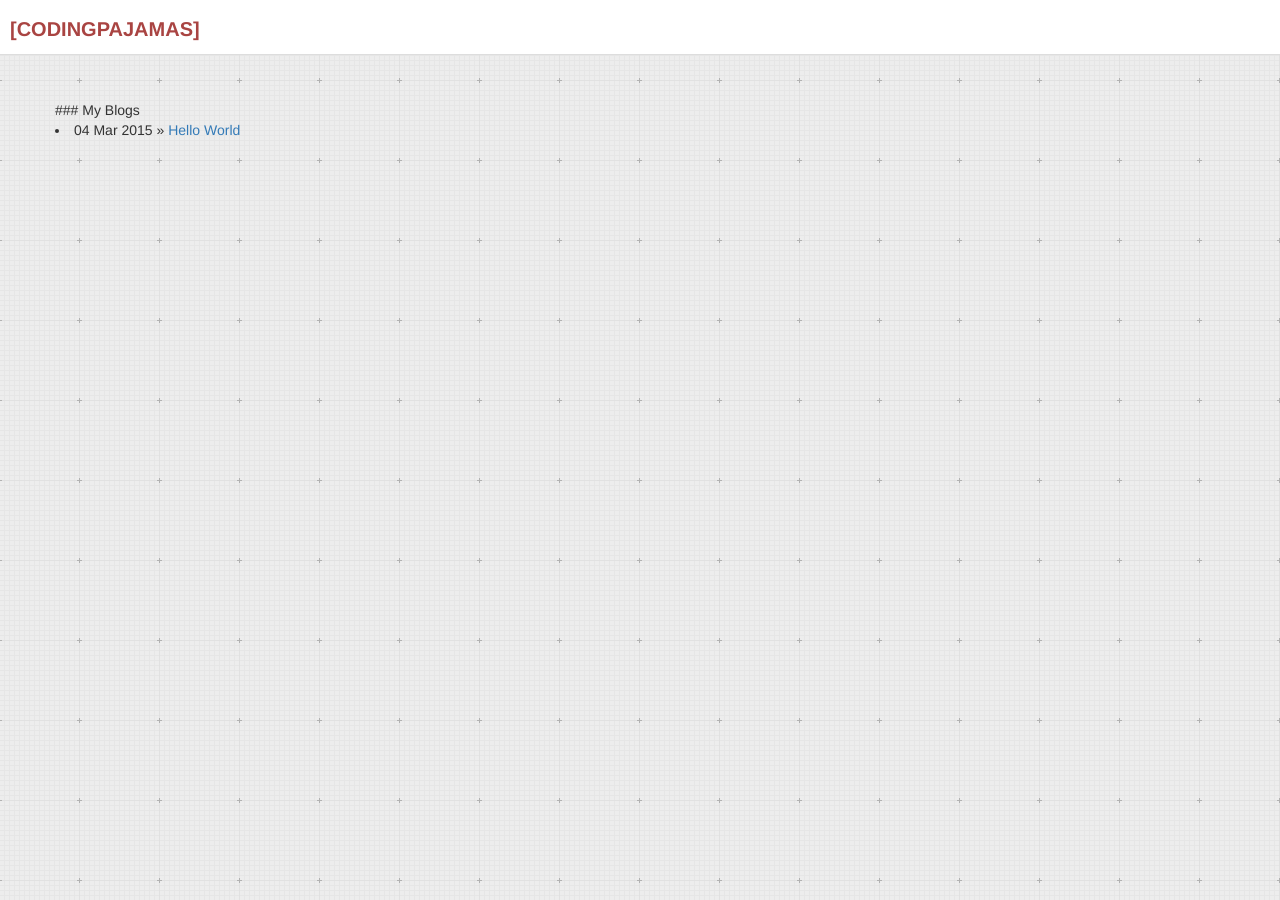
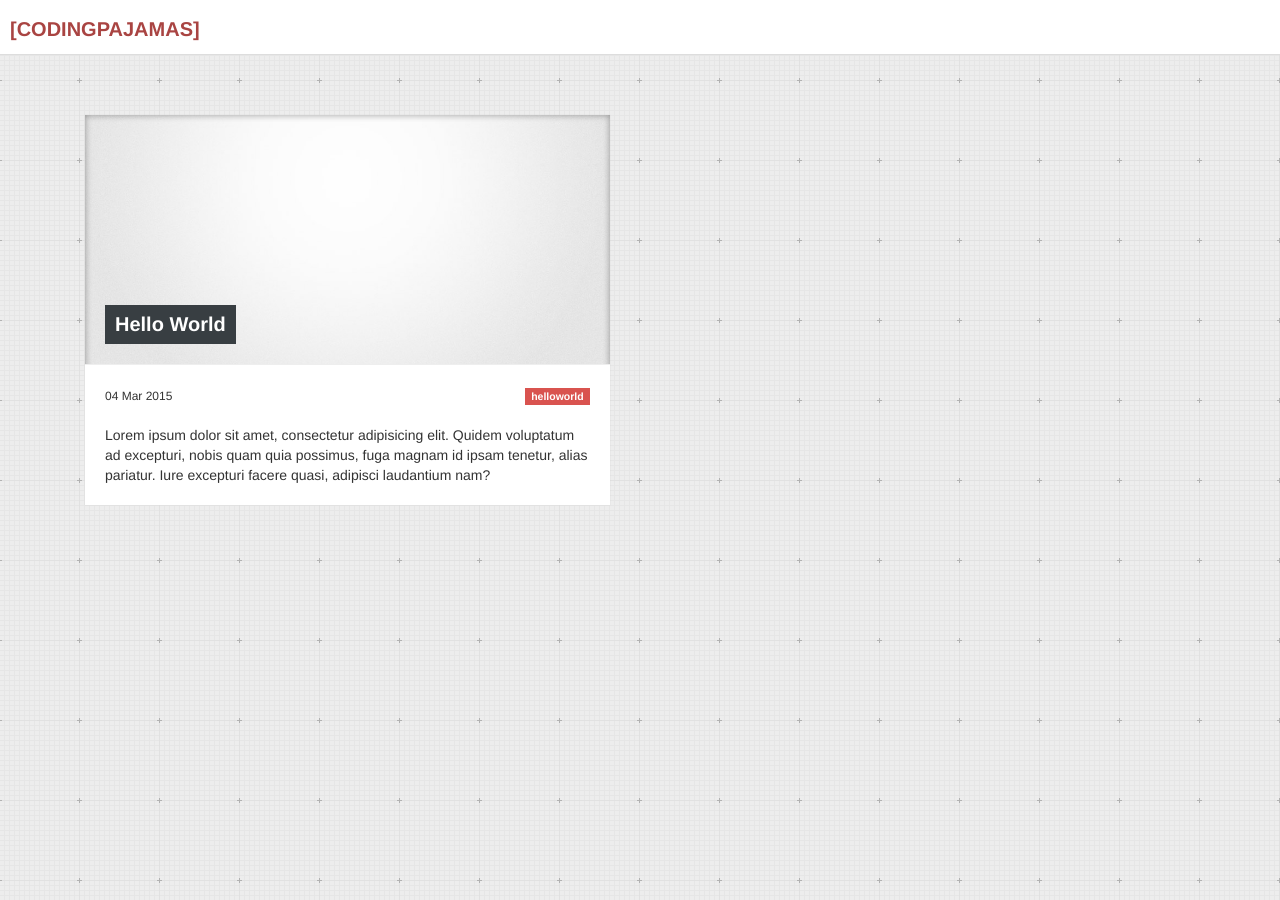
Before and after one commit to codingpajamas/codingpajamas.github.io, a Jekyll site: the page built from index.html, in a window 1280 px wide. Built offline with Jekyll 4.4.1, drawn with Linux system fonts in a browser that asks for light colours; some web fonts are replaced.

Commit message:
applying the posts layout

```diff
--- a/_posts/2015-03-04-hello-world.md
+++ b/_posts/2015-03-04-hello-world.md
@@ -2,6 +2,7 @@
 layout: post
 title: "Hello World"
 date: 2015-03-04
+tag: helloworld
 ---
 ### Hello World
 This is my personal blog. I'll be writing about anything related to my programming world.
--- a/index.html
+++ b/index.html
@@ -2,9 +2,35 @@
 layout: default
 title: Welcome to my Blog
 ---
-### My Blogs
-<div class="posts">
+
 {% for post in site.posts %}
-	 <li><span>{{ post.date | date_to_string }}</span> » <a href="{{ post.url }}" title="{{ post.title }}">{{ post.title }}</a></li>
+	<div class="col-sm-6">
+      <article class="post-entry-wrap">
+        <div class="post-entry clearfix">
+          <div class="post-header">
+            <h2>
+              <a href="{{ post.url }}">
+                <img src="images/none.jpg" alt="">
+                <span class="post-title">{{ post.title }}</span>
+              </a>
+            </h2>
+          </div>
+          <div class="post-meta pad20">
+            <div class="row">
+              <div class="col-xs-6">
+                <span class="post-meta-date font12">{{ post.date | date_to_string }}</span>
+              </div>
+              <div class="col-xs-6 text-right">
+                <div class="post-meta-category">
+                  <a href="#" class="label label-danger">{{ post.tag }}</a>
+                </div>
+              </div>
+            </div>
+          </div>
+          <div class="post-excerpt padLR20 mb20">
+            <p>Lorem ipsum dolor sit amet, consectetur adipisicing elit. Quidem voluptatum ad excepturi, nobis quam quia possimus, fuga magnam id ipsam tenetur, alias pariatur. Iure excepturi facere quasi, adipisci laudantium nam?</p>
+          </div>
+        </div>
+      </article>
+    </div>
 {% endfor %}
-</div>
```
Also changed, not shown: images/none.jpg (added).
